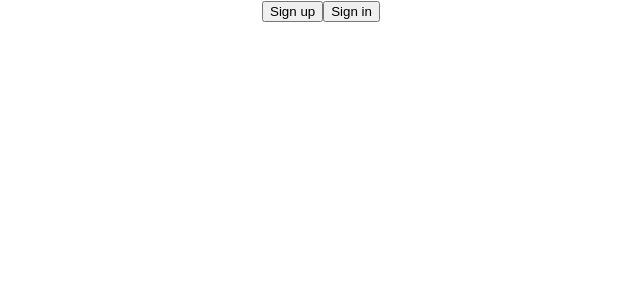
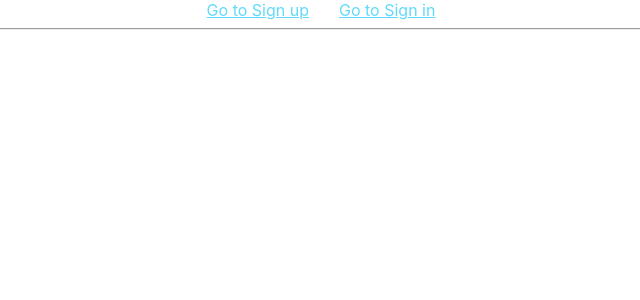
Before and after one commit to turinskiy/wether-app, a React (Create React App) app: page / in a window 1280 px wide. Shown: the top 300 px of the page, without its empty margins (319-959 px from the left). Built offline with nearby package versions, Linux system fonts and the light colour scheme.

Commit message:
finalize sign in, up, out

```diff
--- a/public/styles.css
+++ b/public/styles.css
@@ -40,6 +40,7 @@ code {
 
 .App-link {
   color: #61dafb;
+  padding: 15px 15px;
 }
 
 @keyframes App-logo-spin {
--- a/src/App.js
+++ b/src/App.js
@@ -11,36 +11,41 @@ class App extends React.Component {
   constructor(props) {
     super(props);
 
-    this.state = {isRegistered: false, isLoggedIn: false, isSignUpShown: false};
+    this.state = { isLoggedIn: false, isSignUpShown: false};
 
     // Bindings
     this.onShowSignUpForm = this.onShowSignUpForm.bind(this);
     this.onShowSignInForm = this.onShowSignInForm.bind(this);
   }
 
-  onShowSignUpForm() {
+  onShowSignUpForm(e) {
+    e.preventDefault();
     // debugger
     this.props.showSignUpForm(this.state);
   }
 
-  onShowSignInForm() {
+  onShowSignInForm(e) {
+    e.preventDefault();
     // debugger
     this.props.showSignInForm(this.state);
   }
 
   render() {
 
-    const { isRegistered, isLoggedIn, isSignUpShown, isSignInShown } = this.props;
+    const { isLoggedIn, isSignUpShown, isSignInShown } = this.props;
+    console.log(this.props);
 
     return (
       <div className="App">
-        { !isSignUpShown ? <button onClick={ this.onShowSignUpForm }>Sign up</button> : null }
+        { !isSignUpShown && !isLoggedIn ? <a href="#" onClick={ this.onShowSignUpForm } className="App-link">Go to Sign up</a> : null }
 
-        { !isSignInShown ? <button onClick={ this.onShowSignInForm }>Sign in</button> : null }
+        { !isSignInShown && !isLoggedIn ? <a href="#" onClick={ this.onShowSignInForm } className="App-link">Go to Sign in</a> : null }
 
+        <hr/>
 
-        { isSignUpShown ? <SignUpForm /> : null }
-        { isSignInShown ? <SignInForm /> : null }
+        { isSignUpShown && !isLoggedIn ? <SignUpForm /> : null }
+        { isSignInShown && !isLoggedIn ? <SignInForm /> : null }
+
         { isLoggedIn ? <WeatherComponent /> : null }
       </div>
     );
@@ -48,11 +53,11 @@ class App extends React.Component {
 }
 
 const mapStateToProps = (state) => {
-  debugger
+  // debugger
   return {
+    ...state.navigationReducer,
     ...state.accountReducer,
     ...state.weatherReducer,
-    ...state.navigationReducer
   }
 }
 
--- a/src/components/SignInComponent.js
+++ b/src/components/SignInComponent.js
@@ -22,7 +22,7 @@ class SignInComponentClass extends React.Component {
             login       = this.state.fName,
             password    = this.state.pass;
 
-        if(userName.toLowerCase() === login.toLowerCase() && userPass === password) {
+        if(userName && userName.toLowerCase() === login.toLowerCase() && userPass && userPass === password) {
             this.setState({ wrongCreds: false});
             this.props.signIn({fName: userName, pass: userPass});
         }
--- a/src/components/SignUpComponent.js
+++ b/src/components/SignUpComponent.js
@@ -82,7 +82,7 @@ const mapStateToProps = (state, ownProps) => {
     // debugger
     return {
         ...state.accountReducer,
-        fullName: state.accountReducer.fName + ' ' + state.accountReducer.lName
+        ...state.navigationReducer
     };
 };
 
--- a/src/components/WeatherComponent.js
+++ b/src/components/WeatherComponent.js
@@ -11,9 +11,10 @@ class WeatherComponentClass extends React.Component {
     }
 
     render() {
-        const { city, weatherDescription, temperature, isLoggedIn} = this.props;
+        const { city, weatherDescription, temperature, isLoggedIn, fullName} = this.props;
         return (
             <div>
+                <h4 className="App-link">{ fullName }</h4>
                 <h3>{ city } ({ weatherDescription }) { temperature } <sup>o</sup>F</h3>
                 { isLoggedIn ? <SignOutComponent /> : null }
             </div>
--- a/src/redux/actions/accountActions.js
+++ b/src/redux/actions/accountActions.js
@@ -1,27 +1,29 @@
 export function signUp(state) {
-    debugger
+    // debugger
     return {
         type: 'SIGN_UP',
         payload: {
             ...state,
-            isRegistered: true
+            isLoggedIn: true,
+            fullName: state.fName + ' ' + state.lName
         }
     };
 }
 
 export function signIn(state) {
-    debugger
+    // debugger
     return {
         type: 'SIGN_IN',
         payload: {
             ...state,
-            isLoggedIn: true
+            isLoggedIn: true,
+            fullName: state.fName + ' ' + state.lName
         }
     };
 }
 
 export function signOut(state) {
-    debugger
+    // debugger
     return {
         type: 'SIGN_OUT',
         payload: {
--- a/src/redux/actions/navigationActions.js
+++ b/src/redux/actions/navigationActions.js
@@ -1,5 +1,5 @@
 export function showSignUp(state) {
-    debugger
+    // debugger
     return {
         type: 'SHOW_SIGN_UP',
         payload: {
@@ -11,7 +11,7 @@ export function showSignUp(state) {
 }
 
 export function showSignIn(state) {
-    debugger
+    // debugger
     return {
         type: 'SHOW_SIGN_IN',
         payload: {
--- a/src/redux/reducers/navigationReducer.js
+++ b/src/redux/reducers/navigationReducer.js
@@ -1,5 +1,6 @@
 
 const navigationReducer = (state = {}, action) => {
+    // debugger
     switch(action.type) {
         case 'SHOW_SIGN_UP':
             return {
```
